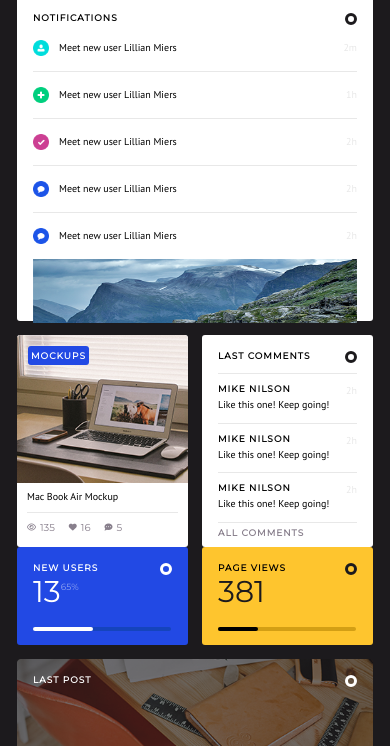
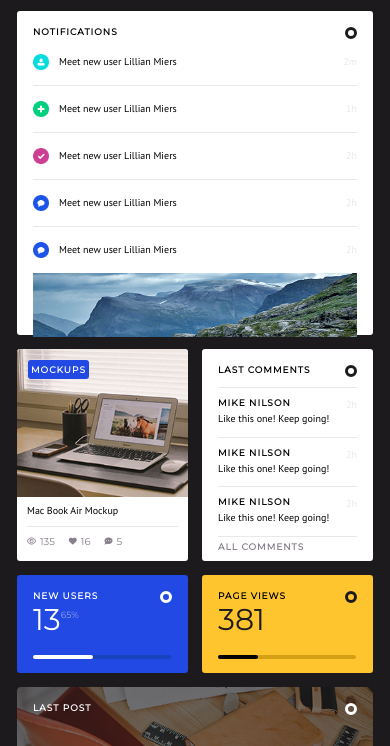
Before and after one commit to LazavikouArtsiom/html-css-admin-stat-panel, a plain HTML site: page index.html in a window 390 px wide. Shown: the part 580-1326 px from the top of the page. Drawn offline with Linux system fonts and the light colour scheme; a web font is replaced by a local one.

Commit message:
Update style.css

```diff
--- a/css/style.css
+++ b/css/style.css
@@ -1,5 +1,6 @@
 .container{
     max-width: 1350px;
+    margin: 0 auto;
 }
 
 body{
@@ -780,6 +781,7 @@ p{
 
     .table{
         margin: 0;
+        margin-top: 14px;
     }
 
 
```
